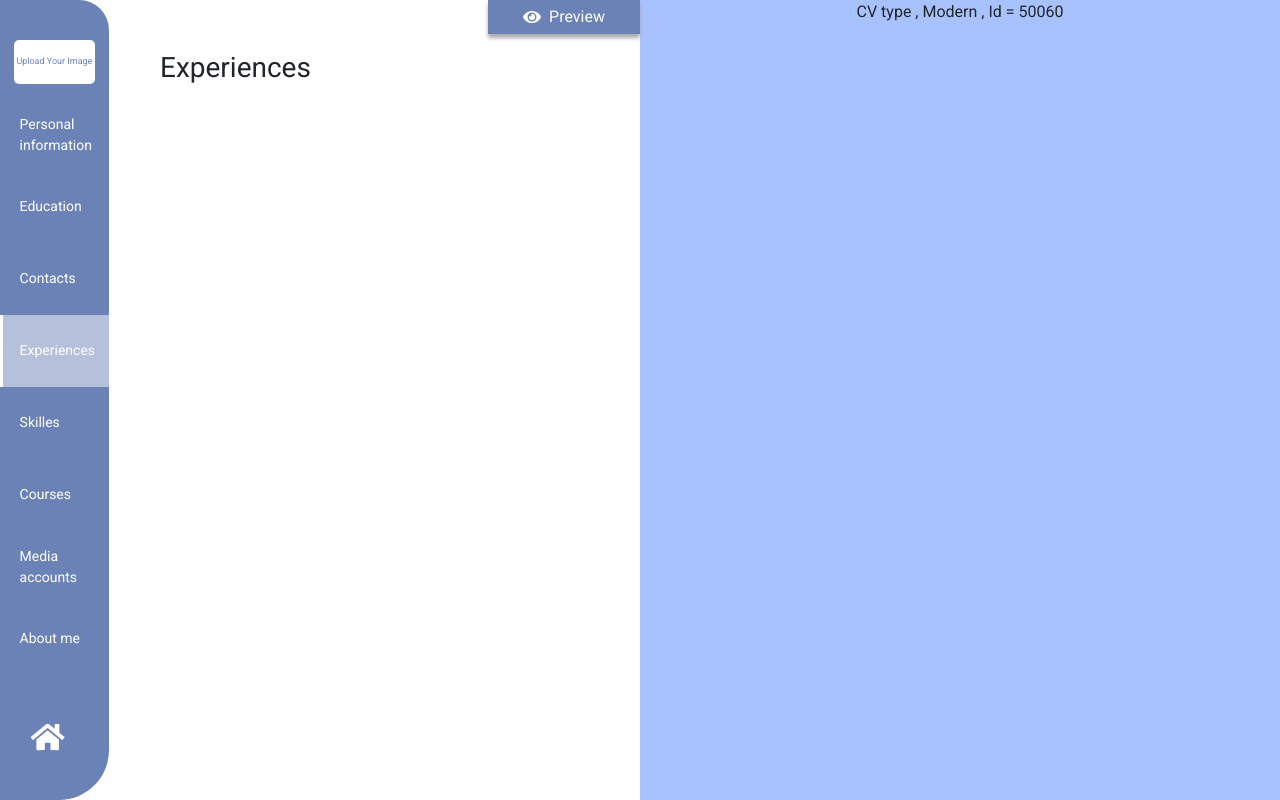
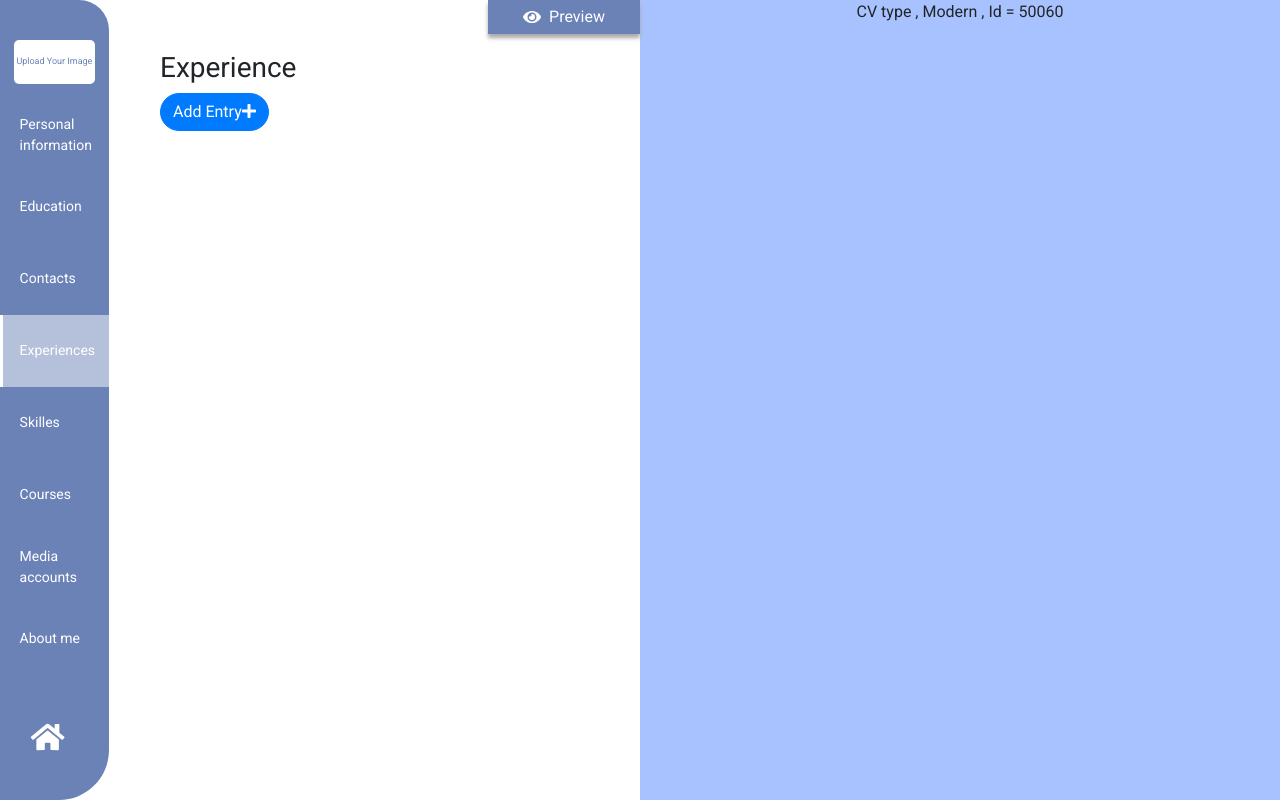
Before and after one commit to sohaila-mohamed/CV-Creator-ClientSide, a React (Create React App) app: page /Editor/Experiences in a window 1280 px wide. Built offline with nearby package versions, Linux system fonts and the light colour scheme.

Commit message:
adding experience to editor

```diff
--- a/src/components/editor/editorWrapper/editorWrapper.jsx
+++ b/src/components/editor/editorWrapper/editorWrapper.jsx
@@ -7,6 +7,7 @@ import Education from "../EditorComponents/Education/Education";
 import PersonalInfo from "../EditorComponents/PersonalInfo/PersonalInfo";
 import "./editorWrapper.css";
 import Navigator from "./Navigator/Navigator";
+import Experience from "./../EditorComponents/Experience/Experience";
 function EditorWrapper() {
   const [personalInfo, setpersonalInfo] = useState({
     firstName: "",
@@ -56,10 +57,7 @@ function EditorWrapper() {
             />
             <Route path="/Editor/Education" component={Education} />
             <Route path="/Editor/Contacts" render={() => <p>Contacts</p>} />
-            <Route
-              path="/Editor/Experiences"
-              render={() => <h3>Experiences</h3>}
-            />
+            <Route path="/Editor/Experiences" component={Experience} />
             <Route path="/Editor/Skilles" render={() => <h3>Skilles</h3>} />
             <Route path="/Editor/Courses" render={() => <h3>Courses</h3>} />
             <Route
```
